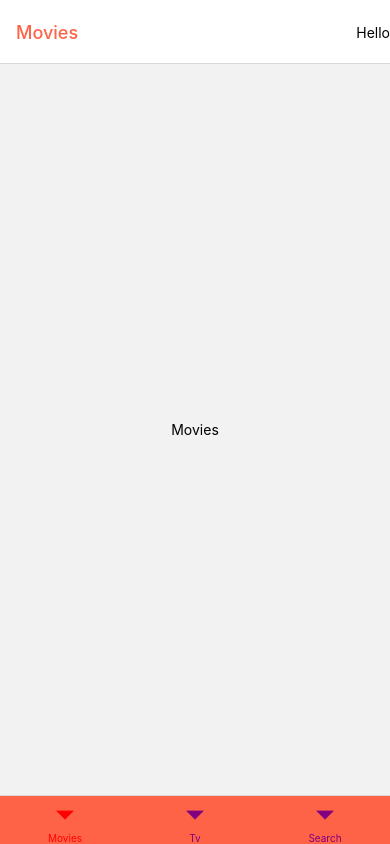
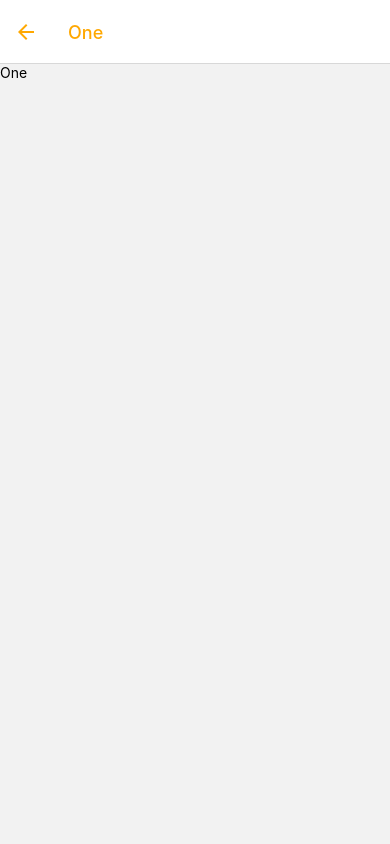
Before and after one commit to DdooBuggy/react_native_movie-app, a React Native app: screen /Stack in a window 390 px wide. Built offline with nearby package versions, Linux system fonts and the light colour scheme.

Commit message:
tab, stack navigation

```diff
--- a/App.js
+++ b/App.js
@@ -5,7 +5,7 @@ import * as Font from "expo-font";
 import { Asset } from "expo-asset";
 import { Ionicons } from "@expo/vector-icons";
 import { NavigationContainer } from "@react-navigation/native";
-import Tabs from "./navigation/Tabs";
+import Root from "./navigation/Root";
 
 const loadFonts = (fonts) => fonts.map((font) => Font.loadAsync(font));
 const loadImages = (images) =>
@@ -46,7 +46,7 @@ export default function App() {
   return (
     <NavigationContainer>
       <View onLayout={onLayoutRootView}></View>
-      <Tabs />
+      <Root />
     </NavigationContainer>
   );
 }
--- /dev/null
+++ b/colors.js
@@ -0,0 +1,6 @@
+export const themeColor = {
+  black: "#1e272e",
+  yellow: "#ffa801",
+  greyDark: "#d2dae2",
+  greyLight: "#808e9b",
+};
--- /dev/null
+++ b/navigation/Root.js
@@ -0,0 +1,17 @@
+import React from "react";
+import { createNativeStackNavigator } from "@react-navigation/native-stack";
+import Tabs from "./Tabs";
+import Stack from "./Stack";
+
+const Nav = createNativeStackNavigator();
+
+const Root = () => (
+  <Nav.Navigator
+    screenOptions={{ animation: "fade_from_bottom", headerShown: false }}
+  >
+    <Nav.Screen name="Tabs" component={Tabs} />
+    <Nav.Screen name="Stack" component={Stack} />
+  </Nav.Navigator>
+);
+
+export default Root;
--- /dev/null
+++ b/navigation/Stack.js
@@ -0,0 +1,36 @@
+import React from "react";
+import { createNativeStackNavigator } from "@react-navigation/native-stack";
+import { Text, TouchableOpacity } from "react-native";
+import { themeColor } from "../colors";
+
+const ScreenOne = ({ navigation: { navigate } }) => (
+  <TouchableOpacity onPress={() => navigate("Two")}>
+    <Text>One</Text>
+  </TouchableOpacity>
+);
+const ScreenTwo = ({ navigation: { navigate } }) => (
+  <TouchableOpacity onPress={() => navigate("Three")}>
+    <Text>Two</Text>
+  </TouchableOpacity>
+);
+const ScreenThree = ({ navigation: { navigate } }) => (
+  <TouchableOpacity onPress={() => navigate("Tabs", { screen: "Search" })}>
+    <Text>Go to Search</Text>
+  </TouchableOpacity>
+);
+const NativeStack = createNativeStackNavigator();
+
+const Stack = () => (
+  <NativeStack.Navigator
+    screenOptions={{
+      headerTintColor: themeColor.yellow,
+      headerBackTitleVisible: false,
+    }}
+  >
+    <NativeStack.Screen name="One" component={ScreenOne} />
+    <NativeStack.Screen name="Two" component={ScreenTwo} />
+    <NativeStack.Screen name="Three" component={ScreenThree} />
+  </NativeStack.Navigator>
+);
+
+export default Stack;
--- a/navigation/Tabs.js
+++ b/navigation/Tabs.js
@@ -1,29 +1,67 @@
 import { createBottomTabNavigator } from "@react-navigation/bottom-tabs";
-import { Text, View } from "react-native";
 import Movies from "./screens/Movies";
 import Tv from "./screens/Tv";
 import Search from "./screens/Search";
+import { themeColor } from "../colors";
+import { Ionicons } from "@expo/vector-icons";
+import { useColorScheme } from "react-native";
 
 const Tab = createBottomTabNavigator();
 
-const Tabs = () => (
+const Tabs = () => {
+  const isDark = useColorScheme() === "dark";
+  return (
     <Tab.Navigator
       screenOptions={{
-      tabBarStyle: { backgroundColor: "tomato" },
-      tabBarActiveTintColor: "red",
-      tabBarInactiveTintColor: "purple",
-      headerTitleStyle: { color: "tomato" },
-      headerRight: () => (
-        <View>
-          <Text>Hello</Text>
-        </View>
+        tabBarStyle: {
+          backgroundColor: isDark ? themeColor.black : "white",
+        },
+        tabBarActiveTintColor: isDark ? themeColor.yellow : themeColor.black,
+        tabBarInactiveTintColor: isDark
+          ? themeColor.greyDark
+          : themeColor.greyLight,
+        headerStyle: {
+          backgroundColor: isDark ? themeColor.black : "white",
+        },
+        headerTitleStyle: {
+          color: isDark ? "white" : themeColor.black,
+        },
+        tabBarLabelStyle: {
+          marginTop: -5,
+          fontSize: 10,
+          fontWeight: "600",
+        },
+      }}
+    >
+      <Tab.Screen
+        name="Movies"
+        component={Movies}
+        options={{
+          tabBarIcon: ({ color, size }) => (
+            <Ionicons name="film-outline" color={color} size={size} />
           ),
         }}
-  >
-    <Tab.Screen name="Movies" component={Movies} />
-    <Tab.Screen name="Tv" component={Tv} />
-    <Tab.Screen name="Search" component={Search} />
+      />
+      <Tab.Screen
+        name="TV"
+        component={Tv}
+        options={{
+          tabBarIcon: ({ color, size }) => (
+            <Ionicons name="tv-outline" color={color} size={size} />
+          ),
+        }}
+      />
+      <Tab.Screen
+        name="Search"
+        component={Search}
+        options={{
+          tabBarIcon: ({ color, size }) => (
+            <Ionicons name="search-outline" color={color} size={size} />
+          ),
+        }}
+      />
     </Tab.Navigator>
   );
+};
 
 export default Tabs;
--- a/navigation/screens/Movies.js
+++ b/navigation/screens/Movies.js
@@ -1,10 +1,13 @@
 import React from "react";
-import { View, Text } from "react-native";
+import { Text, TouchableOpacity } from "react-native";
 
-const Movies = () => (
-  <View style={{ flex: 1, alignItems: "center", justifyContent: "center" }}>
+const Movies = ({ navigation: { navigate } }) => (
+  <TouchableOpacity
+    onPress={() => navigate("Stack", { screen: "One" })}
+    style={{ flex: 1, alignItems: "center", justifyContent: "center" }}
+  >
     <Text>Movies</Text>
-  </View>
+  </TouchableOpacity>
 );
 
 export default Movies;
--- a/package.json
+++ b/package.json
@@ -11,6 +11,7 @@
   "dependencies": {
     "@react-navigation/bottom-tabs": "^6.3.1",
     "@react-navigation/native": "^6.0.10",
+    "@react-navigation/native-stack": "^6.6.2",
     "expo": "~45.0.0",
     "expo-asset": "~8.5.0",
     "expo-font": "~10.1.0",
```
Also changed, not shown: 1 other file (tests, documents, lock files or other folders). Lines whose indentation alone changed are shown as unchanged.
